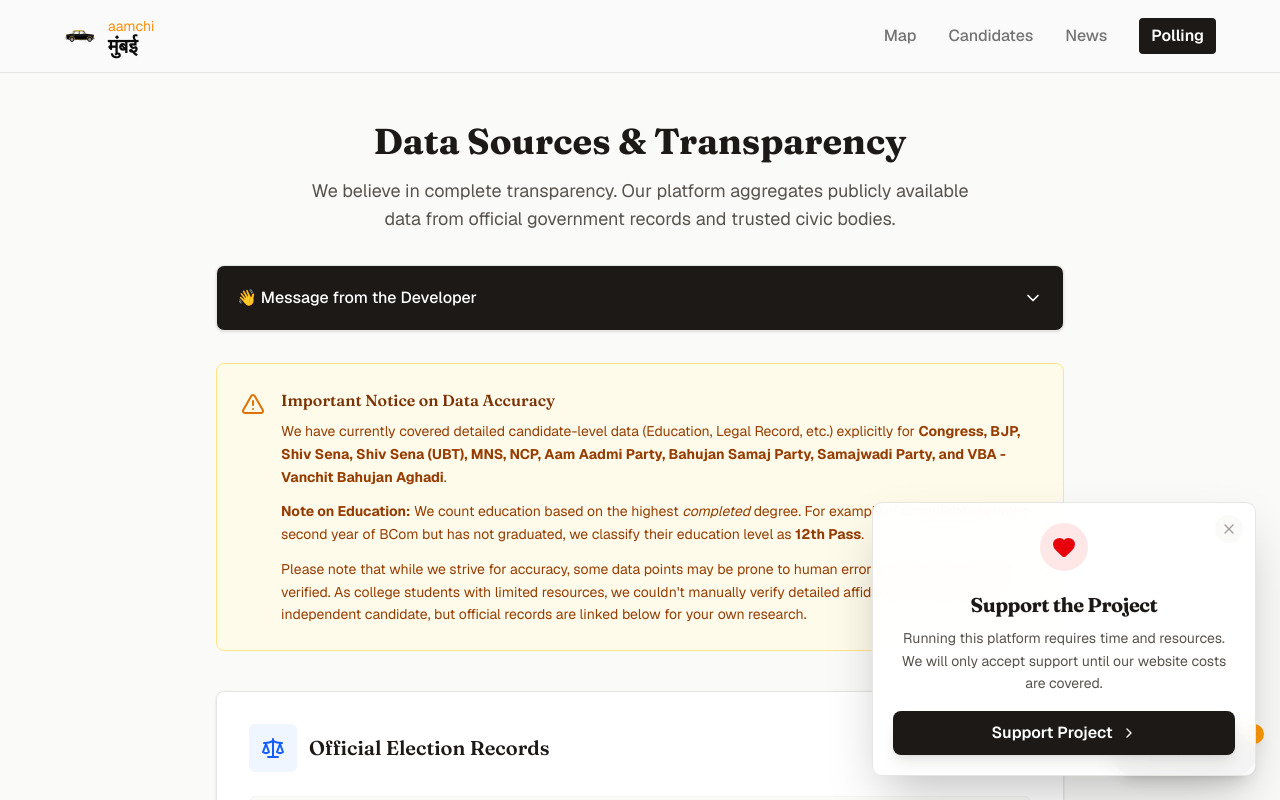
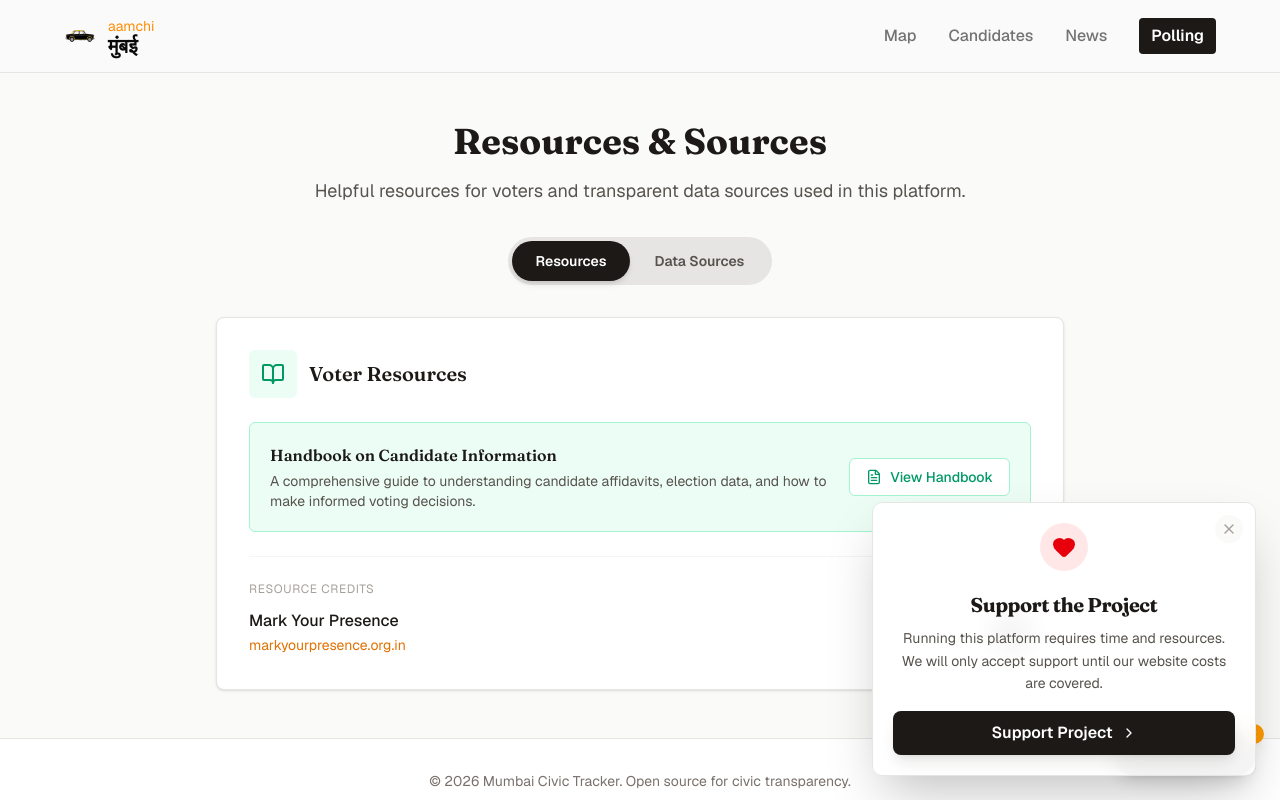
Before and after one commit to shetty-ansh/mumbai-civictracker, a Next.js app: page /sources in a window 1280 px wide. Shown: the top 800 px of the page. Built offline with nearby package versions, Linux system fonts and the light colour scheme; no server answers.

Commit message:
Updates on Resources

```diff
--- a/app/page.tsx
+++ b/app/page.tsx
@@ -133,9 +133,9 @@
         <p className="text-sm text-white/60 font-light tracking-wide mt-2 pt-2">Open data for civic transparency</p>
         <a
           href="/sources"
-          className="text-[10px] uppercase tracking-widest text-white border border-white px-3 py-1 rounded-full hover:bg-white/10 hover:text-white/80 transition-all"
+          className="text-[10px] uppercase tracking-widest text-white border border-white mt-2 px-3 py-1 rounded-full hover:bg-white/10 hover:text-white/80 transition-all"
         >
-          Sources
+          Resorces and Credits
         </a>
       </div>
 
--- a/app/sources/page.tsx
+++ b/app/sources/page.tsx
@@ -1,13 +1,16 @@
 "use client";
 
 import { Navbar } from "@/components/ui/navbar";
-import { ExternalLink, Database, FileText, Scale, AlertTriangle, ChevronDown, ChevronUp } from "lucide-react";
+import { ExternalLink, Database, FileText, Scale, AlertTriangle, ChevronDown, ChevronUp, BookOpen, X, Instagram } from "lucide-react";
 import { useState } from "react";
 import Link from "next/link";
+import Image from "next/image";
 import { SupportPopup } from "@/components/support-popup";
 
 export default function SourcesPage() {
     const [isMessageOpen, setIsMessageOpen] = useState(false);
+    const [activeTab, setActiveTab] = useState<"resources" | "sources">("resources");
+    const [showInstagramPopup, setShowInstagramPopup] = useState(false);
 
     return (
         <div className="min-h-screen bg-stone-50">
@@ -16,15 +19,109 @@
             <main className="max-w-4xl mx-auto px-6 py-12">
                 <div className="mb-8 text-center">
                     <h1 className="text-3xl md:text-4xl font-bold font-[family-name:var(--font-fraunces)] mb-4 text-stone-900">
-                        Data Sources & Transparency
+                        Resources & Sources
                     </h1>
                     <p className="text-lg text-stone-600 max-w-2xl mx-auto">
-                        We believe in complete transparency. Our platform aggregates publicly available data from official government records and trusted civic bodies.
+                        Helpful resources for voters and transparent data sources used in this platform.
                     </p>
                 </div>
 
+                {/* Tab Toggle */}
+                <div className="flex justify-center mb-8">
+                    <div className="inline-flex bg-stone-200 rounded-full p-1">
+                        <button
+                            onClick={() => setActiveTab("resources")}
+                            className={`px-6 py-2.5 rounded-full text-sm font-semibold transition-all ${activeTab === "resources"
+                                ? "bg-stone-900 text-white shadow-md"
+                                : "text-stone-600 hover:text-stone-900"
+                                }`}
+                        >
+                            Resources
+                        </button>
+                        <button
+                            onClick={() => setActiveTab("sources")}
+                            className={`px-6 py-2.5 rounded-full text-sm font-semibold transition-all ${activeTab === "sources"
+                                ? "bg-stone-900 text-white shadow-md"
+                                : "text-stone-600 hover:text-stone-900"
+                                }`}
+                        >
+                            Data Sources
+                        </button>
+                    </div>
+                </div>
+
+                {/* RESOURCES TAB */}
+                {activeTab === "resources" && (
+                    <div className="grid gap-8">
+                        {/* Handbook Resource */}
+                        <div className="bg-white border border-stone-200 rounded-xl p-8 shadow-sm">
+                            <div className="flex items-center gap-3 mb-6">
+                                <div className="p-3 bg-emerald-50 rounded-lg">
+                                    <BookOpen className="w-6 h-6 text-emerald-600" />
+                                </div>
+                                <h2 className="text-xl font-semibold text-stone-900">Voter Resources</h2>
+                            </div>
+                            <div className="space-y-4">
+                                <div className="flex flex-col sm:flex-row sm:items-center justify-between gap-4 p-5 rounded-lg bg-emerald-50 border border-emerald-200 hover:border-emerald-300 transition-colors">
+                                    <div>
+                                        <h3 className="font-semibold text-stone-900 mb-1">Handbook on Candidate Information</h3>
+                                        <p className="text-sm text-stone-600">
+                                            A comprehensive guide to understanding candidate affidavits, election data, and how to make informed voting decisions.
+                                        </p>
+                                    </div>
+                                    <a
+                                        href="https://drive.google.com/file/d/1yWBvO8YkspZcZMjWRMc1hUc4FREfCG77/view?usp=drivesdk"
+                                        target="_blank"
+                                        rel="noopener noreferrer"
+                                        className="flex items-center gap-2 text-sm font-medium text-emerald-600 hover:text-emerald-700 whitespace-nowrap bg-white px-4 py-2 rounded-lg border border-emerald-200 hover:border-emerald-300 transition-colors"
+                                    >
+                                        <FileText className="w-4 h-4" />
+                                        View Handbook
+                                    </a>
+                                </div>
+                            </div>
+
+                            {/* Credits */}
+                            <div className="mt-6 pt-6 border-t border-stone-100">
+                                <p className="text-xs uppercase tracking-wider text-stone-400 mb-3">Resource Credits</p>
+                                <div className="flex items-center gap-4">
+                                    <div className="flex-1">
+                                        <p className="font-medium text-stone-900">Mark Your Presence</p>
+                                        <a
+                                            href="https://markyourpresence.org.in"
+                                            target="_blank"
+                                            rel="noopener noreferrer"
+                                            className="text-sm text-amber-600 hover:text-amber-700 hover:underline"
+                                        >
+                                            markyourpresence.org.in
+                                        </a>
+                                    </div>
+                                    <button
+                                        onClick={() => setShowInstagramPopup(true)}
+                                        className="p-2.5 bg-stone-900 rounded-full hover:bg-stone-800 transition-colors cursor-pointer"
+                                    >
+                                        <Instagram className="w-5 h-5 text-transparent bg-gradient-to-tr from-yellow-400 via-pink-500 to-purple-600 bg-clip-text" style={{ stroke: 'url(#instagram-gradient)', strokeWidth: 2 }} />
+                                        <svg width="0" height="0">
+                                            <defs>
+                                                <linearGradient id="instagram-gradient" x1="0%" y1="100%" x2="100%" y2="0%">
+                                                    <stop offset="0%" stopColor="#FBBF24" />
+                                                    <stop offset="50%" stopColor="#EC4899" />
+                                                    <stop offset="100%" stopColor="#9333EA" />
+                                                </linearGradient>
+                                            </defs>
+                                        </svg>
+                                    </button>
+                                </div>
+                            </div>
+                        </div>
+                    </div>
+                )}
+
+                {/* SOURCES TAB */}
+                {activeTab === "sources" && (
+                    <div className="grid gap-8">
                         {/* Message from Developer */}
-                <div className="mb-8 bg-white border border-stone-200 rounded-xl overflow-hidden shadow-sm">
+                        <div className="bg-white border border-stone-200 rounded-xl overflow-hidden shadow-sm">
                             <button
                                 onClick={() => setIsMessageOpen(!isMessageOpen)}
                                 className="w-full flex items-center justify-between p-4 sm:p-5 bg-stone-900 text-white hover:bg-stone-800 transition-colors text-left"
@@ -48,7 +145,7 @@
                         </div>
 
                         {/* Data Coverage Notice */}
-                <div className="mb-10 bg-amber-50 border border-amber-200 rounded-xl p-6 flex flex-col sm:flex-row gap-4 text-left">
+                        <div className="bg-amber-50 border border-amber-200 rounded-xl p-6 flex flex-col sm:flex-row gap-4 text-left">
                             <AlertTriangle className="w-6 h-6 text-amber-600 flex-shrink-0 mt-1" />
                             <div>
                                 <h3 className="font-semibold text-amber-900 mb-2">Important Notice on Data Accuracy</h3>
@@ -64,7 +161,6 @@
                             </div>
                         </div>
 
-                <div className="grid gap-8">
                         {/* Official Records */}
                         <div className="bg-white border border-stone-200 rounded-xl p-8 shadow-sm">
                             <div className="flex items-center gap-3 mb-6">
@@ -170,6 +266,7 @@
                             </p>
                         </div>
                     </div>
+                )}
             </main>
 
             <footer className="border-t border-stone-200 mt-auto py-8 bg-white text-center">
@@ -177,6 +274,50 @@
                     © {new Date().getFullYear()} Mumbai Civic Tracker. Open source for civic transparency.
                 </p>
             </footer>
+
+            {/* Instagram Popup */}
+            {showInstagramPopup && (
+                <div
+                    className="fixed inset-0 z-50 flex items-center justify-center p-4 bg-black/70 backdrop-blur-sm animate-in fade-in duration-200"
+                    onClick={() => setShowInstagramPopup(false)}
+                >
+                    <div
+                        className="relative max-w-lg w-full bg-white rounded-2xl overflow-hidden shadow-2xl animate-in zoom-in-95 duration-200"
+                        onClick={(e) => e.stopPropagation()}
+                    >
+                        <button
+                            onClick={() => setShowInstagramPopup(false)}
+                            className="absolute top-3 right-3 z-10 p-2 bg-black/50 hover:bg-black/70 rounded-full transition-colors"
+                        >
+                            <X className="w-5 h-5 text-white" />
+                        </button>
+                        <div className="p-4">
+                            <div className="border-2 border-stone-200 rounded-xl overflow-hidden">
+                                <a
+                                    href="https://www.instagram.com/markyourpresence_org/"
+                                    target="_blank"
+                                    rel="noopener noreferrer"
+                                    className="block"
+                                >
+                                    <Image
+                                        src="/images/markyourpresence.jpeg"
+                                        alt="Mark Your Presence Instagram"
+                                        width={600}
+                                        height={600}
+                                        className="w-full h-auto cursor-pointer hover:opacity-95 transition-opacity"
+                                    />
+                                </a>
+                            </div>
+                        </div>
+                        <div className="px-4 pb-4 text-center">
+                            <p className="text-sm text-stone-600">
+                                Click the image to visit their Instagram profile
+                            </p>
+                        </div>
+                    </div>
+                </div>
+            )}
+
             <SupportPopup />
         </div>
     );
```
Also changed, not shown: components/ui/navbar.tsx (+6 -6 lines), public/images/markyourpresence.jpeg (added), 1 other file (tests, documents, lock files or other folders). Lines whose indentation alone changed are shown as unchanged.
